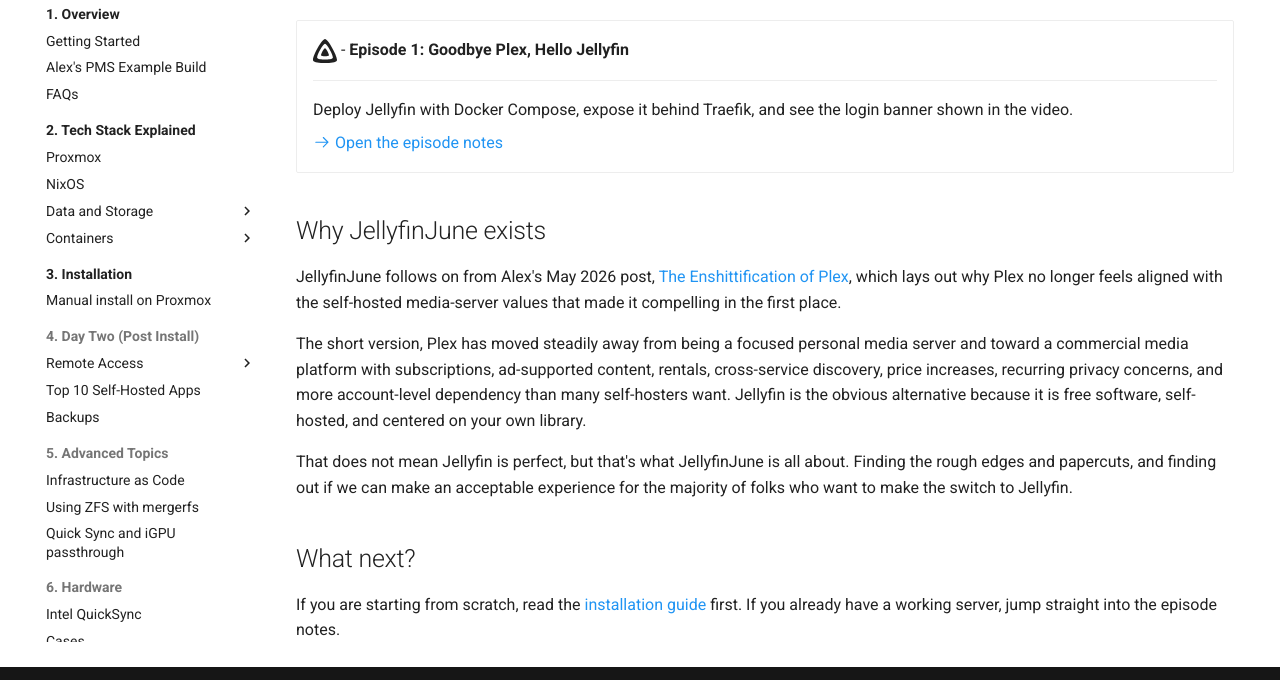
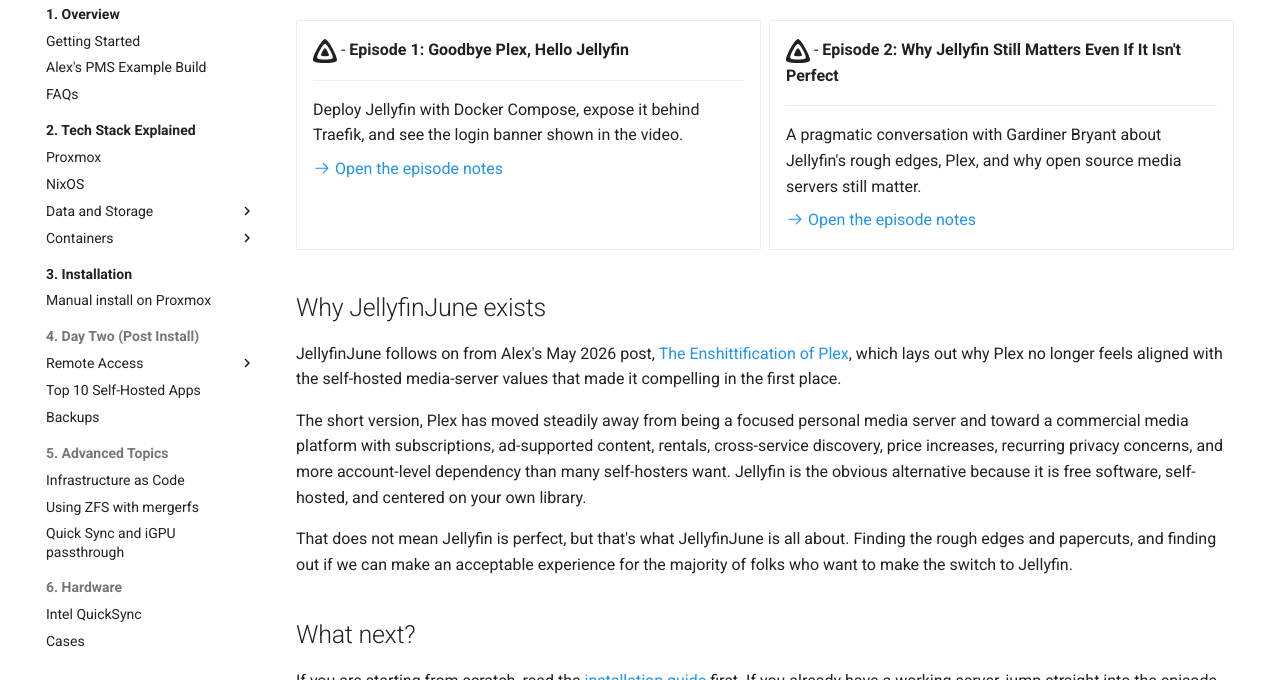
Before and after one commit to ironicbadger/pms-wiki, an MkDocs documentation site: the page built from docs/jellyfinjune/index.md, in a window 1280 px wide and 900 px high, scrolled down 559 px, cut to the strip 220-900 px from the top of the window. Built offline with MkDocs 1.6.1 and Material for MkDocs 9.7.7, drawn with Linux system fonts in a browser that asks for light colours; some web fonts are replaced; comment, search, counter and statistics services are not loaded.

Commit message:
Add JellyfinJune episode 2 notes

```diff
--- a/docs/jellyfinjune/index.md
+++ b/docs/jellyfinjune/index.md
@@ -18,6 +18,14 @@ The material here is intentionally practical: watch the episode, copy the useful
 
     [:octicons-arrow-right-24: Open the episode notes](e01.md)
 
+-   :simple-jellyfin:{ .lg .middle } - **Episode 2: Why Jellyfin Still Matters Even If It Isn't Perfect**
+
+    ---
+
+    A pragmatic conversation with Gardiner Bryant about Jellyfin's rough edges, Plex, and why open source media servers still matter.
+
+    [:octicons-arrow-right-24: Open the episode notes](e02.md)
+
 </div>
 
 ## Why JellyfinJune exists
--- a/mkdocs.yml
+++ b/mkdocs.yml
@@ -111,6 +111,7 @@ nav:
     - Overview and Playlist: 'https://perfectmediaserver.com/jellyfinjune/'
     - Episode Notes:
       - Episode 1: 'jellyfinjune/e01.md'
+      - Episode 2: 'jellyfinjune/e02.md'
   - 1. Overview:
     - 'index.md'
     - Getting Started: '01-overview/index.md'
```
Also changed, not shown: docs/jellyfinjune/e02.md (added, +20 -0 lines).
